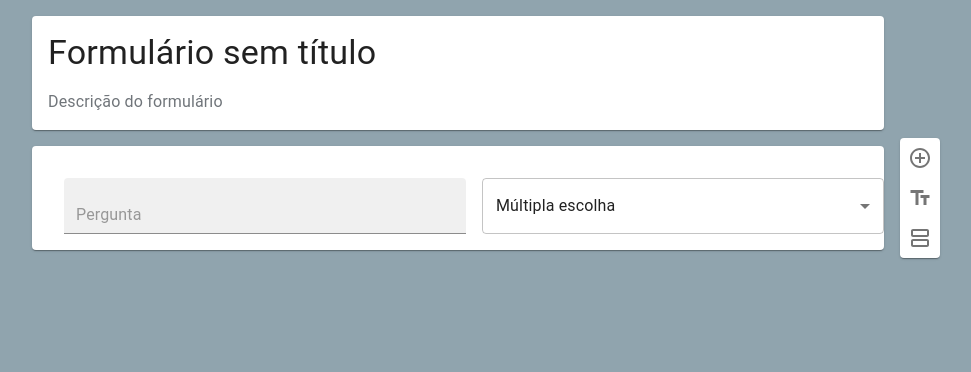
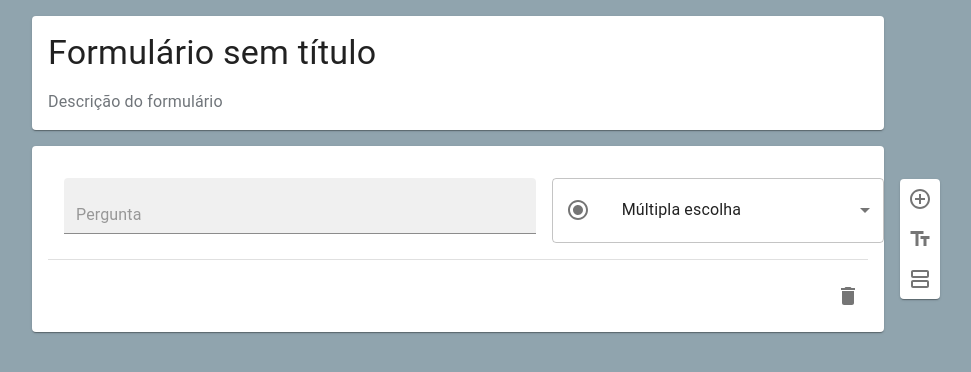
Before and after one commit to zanlucathiago/runn, a React (Create React App) app in the folder frontend/: page / in a window 1280 px wide. Both pictures are taken after a click on the button 1102 px from the left and 44 px from the top of the page. Shown: the top 372 px of the page, without its empty margins (182-1153 px from the left). Built offline with nearby package versions, Linux system fonts and the light colour scheme.

Commit message:
support to time support to icons in models

```diff
--- a/frontend/src/constants/contants.js
+++ b/frontend/src/constants/contants.js
@@ -3,34 +3,45 @@ export const SPACING = 2;
 export const MODELS = {
   SHORT_ANSWER: {
     value: 'SHORT_ANSWER',
+    icon: 'ShortText',
     description: 'Resposta curta',
   },
   PARAGRAPH: {
     value: 'PARAGRAPH',
+    icon: 'Subject',
     description: 'Parágrafo',
   },
   MULTIPLE_CHOICE: {
     value: 'MULTIPLE_CHOICE',
+    icon: 'RadioButtonChecked',
     description: 'Múltipla escolha',
   },
   CHECKBOXES: {
     value: 'CHECKBOXES',
+    icon: 'CheckBox',
     description: 'Caixas de seleção',
   },
   DROPDOWN: {
     value: 'DROPDOWN',
+    icon: 'ArrowDropDownCircle',
     description: 'Lista suspensa',
   },
   DATE: {
     value: 'DATE',
+    icon: 'Event',
     description: 'Data',
+  },
+  TIME: {
+    value: 'TIME',
+    icon: 'AccessTime',
+    description: 'Horário',
   },
 };
 
 export const TYPES = [
   [MODELS.SHORT_ANSWER, MODELS.PARAGRAPH],
   [MODELS.MULTIPLE_CHOICE, MODELS.CHECKBOXES, MODELS.DROPDOWN],
-  [MODELS.DATE],
+  [MODELS.DATE, MODELS.TIME],
 ];
 
 export const QUESTION_TYPE = {
--- /dev/null
+++ b/frontend/src/icons/icons.js
@@ -0,0 +1,19 @@
+import AccessTime from '@mui/icons-material/AccessTime';
+import Event from '@mui/icons-material/Event';
+import ArrowDropDownCircle from '@mui/icons-material/ArrowDropDownCircle';
+import CheckBox from '@mui/icons-material/CheckBox';
+import RadioButtonChecked from '@mui/icons-material/RadioButtonChecked';
+import Subject from '@mui/icons-material/Subject';
+import ShortText from '@mui/icons-material/ShortText';
+
+const Icons = {
+  AccessTime,
+  ArrowDropDownCircle,
+  CheckBox,
+  Event,
+  RadioButtonChecked,
+  ShortText,
+  Subject,
+};
+
+export default Icons;
--- a/frontend/src/question/Question.js
+++ b/frontend/src/question/Question.js
@@ -1,4 +1,12 @@
-import { Box, MenuItem, Stack, Typography } from '@mui/material';
+import Divider from '@mui/material/Divider';
+import {
+  Box,
+  ListItemIcon,
+  ListItemText,
+  MenuItem,
+  Stack,
+  Typography,
+} from '@mui/material';
 import DsCard from '../components/DsCard';
 import DsCol from '../components/DsCol';
 import DsDeleteIconButton from '../components/DsDeleteIconButton';
@@ -7,6 +15,7 @@ import DsRow from '../components/DsRow';
 import DsSelect from '../components/DsSelect';
 import DsStandardTextField from '../components/DsStandardTextField';
 import { QUESTION_TYPE, SPACING, TYPES } from '../constants/contants';
+import icons from '../icons/icons';
 
 export default function Question({
   description,
@@ -22,15 +31,16 @@ export default function Question({
     <DsCard {...(selected ? {} : { onClick })}>
       {type === QUESTION_TYPE.QUESTION.value ? (
         selected ? (
+          [
             <DsRow>
-            <DsCol size={6}>
+              <DsCol size={7}>
                 <DsFilledTextField
                   onChange={onChange('title')}
                   placeholder="Pergunta"
                   value={title}
                 />
               </DsCol>
-            <DsCol size={6}>
+              <DsCol size={5}>
                 <DsSelect onChange={onChange('model')} value={model}>
                   {TYPES.reduce(
                     (acc, cur, outerIndex) => [
@@ -42,16 +52,32 @@ export default function Question({
                       })),
                     ],
                     []
-                ).map(({ innerIndex, outerIndex }) => (
-                  <MenuItem value={TYPES[outerIndex][innerIndex].value}>
-                    {TYPES[outerIndex][innerIndex].description}
-                  </MenuItem>
-                ))}
+                  ).map(({ innerIndex, outerIndex }) => {
+                    const { value, description, icon } =
+                      TYPES[outerIndex][innerIndex];
+                    const IconComponent = icons[icon];
+                    return [
+                      outerIndex && !innerIndex && <Divider />,
+                      <MenuItem value={value}>
+                        <Stack direction="row" alignItems="center">
+                          <ListItemIcon>
+                            <IconComponent />
+                          </ListItemIcon>
+                          <ListItemText>{description}</ListItemText>
+                        </Stack>
+                      </MenuItem>,
+                    ];
+                  })}
                 </DsSelect>
               </DsCol>
-          </DsRow>
+            </DsRow>,
+            <Divider variant="middle" />,
+            <Stack alignItems="flex-end">
+              <DsDeleteIconButton onClick={onClickDelete} />
+            </Stack>,
+          ]
         ) : (
-          <Typography>{description || 'Pergunta'}</Typography>
+          <Typography>{title || 'Pergunta'}</Typography>
         )
       ) : selected ? (
         [
```
Lines whose indentation alone changed are shown as unchanged.
